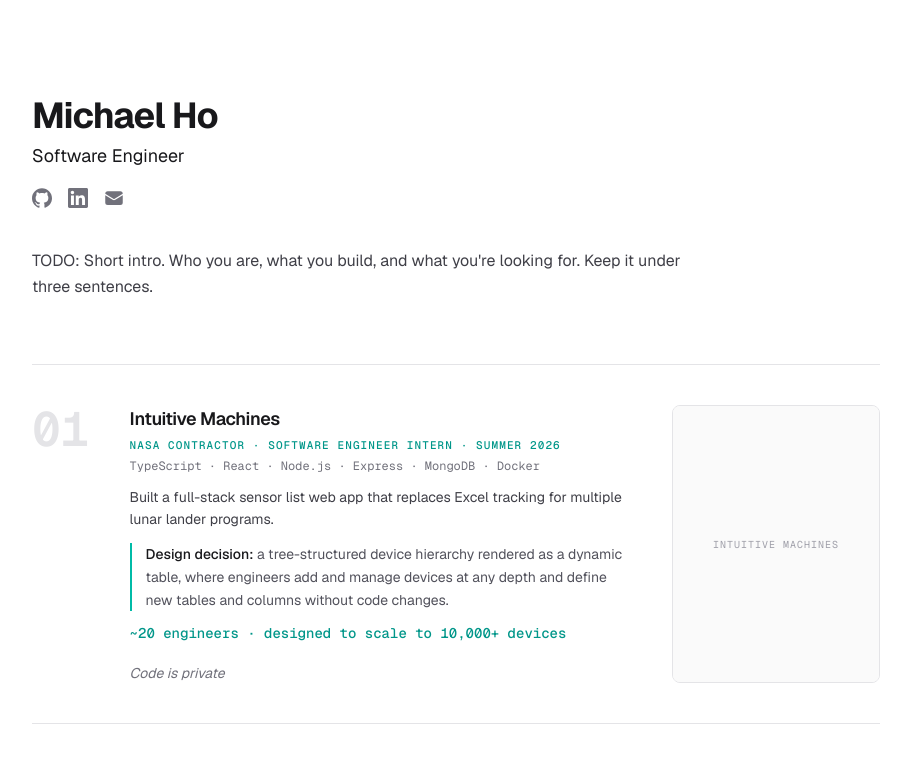
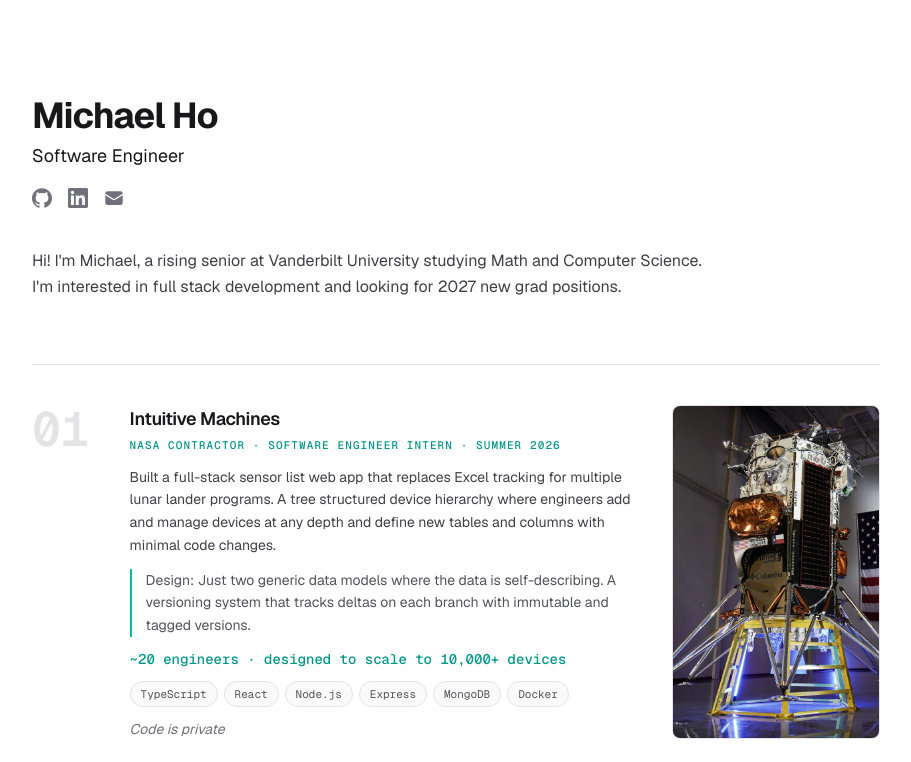
Before and after one commit to MichaelH7190/portfolio-website, a Next.js app: page / in a window 1280 px wide. Shown: the top 762 px of the page, without its empty margins (184-1095 px from the left). Built offline with nearby package versions, Linux system fonts and the light colour scheme.

Commit message:
Finish IM experience

```diff
--- a/src/components/ProjectCard.tsx
+++ b/src/components/ProjectCard.tsx
@@ -42,28 +42,34 @@
               {project.context}
             </p>
           )}
-          <p className="font-mono text-xs text-zinc-500 dark:text-zinc-400">
-            {project.stack.join(" · ")}
-          </p>
         </div>
 
         <p className="text-sm leading-relaxed text-zinc-700 dark:text-zinc-300">
           {project.contribution}
         </p>
 
-        <p className="border-l-2 border-teal-500 pl-3.5 text-sm leading-relaxed text-zinc-600 dark:text-zinc-400">
-          <span className="font-medium text-zinc-900 dark:text-zinc-100">
-            Design decision:
-          </span>{" "}
+        <p className="border-l-2 border-teal-500 pl-3.5 text-sm leading-relaxed text-zinc-600 dark:text-zinc-300">
           {project.decision}
         </p>
 
+        {project.metric && (
+          <p className="font-mono text-sm font-medium text-teal-600 dark:text-teal-400">
+            {project.metric}
+          </p>
+        )}
+
+        <ul className="flex flex-wrap gap-1.5 font-mono text-[11px] text-zinc-600 dark:text-zinc-400">
+          {project.stack.map((tech) => (
+            <li
+              key={tech}
+              className="rounded-full border border-zinc-200 bg-zinc-50 px-2.5 py-1 dark:border-zinc-800 dark:bg-zinc-900"
+            >
+              {tech}
+            </li>
+          ))}
+        </ul>
+
         <div className="flex flex-wrap items-baseline gap-5 text-sm">
-          {project.metric && (
-            <span className="font-mono font-medium text-teal-600 dark:text-teal-400">
-              {project.metric}
-            </span>
-          )}
           {project.links.map((link) =>
             link.href ? (
               <a
--- a/src/data/projects.ts
+++ b/src/data/projects.ts
@@ -31,13 +31,15 @@
     context: "NASA contractor · Software Engineer Intern · Summer 2026",
     stack: ["TypeScript", "React", "Node.js", "Express", "MongoDB", "Docker"],
     contribution:
-      "Built a full-stack sensor list web app that replaces Excel tracking for multiple lunar lander programs.",
+      "Built a full-stack sensor list web app that replaces Excel tracking for multiple lunar lander programs. A tree structured device hierarchy where engineers add and manage devices at any depth and define new tables and columns with minimal code changes.",
     decision:
-      "a tree-structured device hierarchy rendered as a dynamic table, where engineers add and manage devices at any depth and define new tables and columns without code changes.",
-    // TODO: verify these numbers with your manager before deploying
+      "Design: Just two generic data models where the data is self-describing. A versioning system that tracks deltas on each branch with immutable and tagged versions.",
     metric: "~20 engineers · designed to scale to 10,000+ devices",
     links: [{ label: "Code is private" }],
-    // media: { src: "/projects/intuitive-machines.png", alt: "TODO" },
+    media: {
+      src: "/projects/intuitive-machines.jpg",
+      alt: "Intuitive Machines Nova-C lunar lander standing on its test stand",
+    },
   },
   {
     name: "Roster",
--- a/src/data/site.ts
+++ b/src/data/site.ts
@@ -7,7 +7,7 @@
   title: "Software Engineer",
   // 2-3 sentences max: who you are, what you do, what you're looking for.
   intro:
-    "TODO: Short intro. Who you are, what you build, and what you're looking for. Keep it under three sentences.",
+    "Hi! I'm Michael, a rising senior at Vanderbilt University studying Math and Computer Science. I'm interested in full stack development and looking for 2027 new grad positions.",
   email: "homichael517@gmail.com",
   github: "https://github.com/MichaelH7190",
   linkedin: "https://www.linkedin.com/in/michaelt-ho/",
```
Also changed, not shown: public/projects/intuitive-machines.jpg (added).
